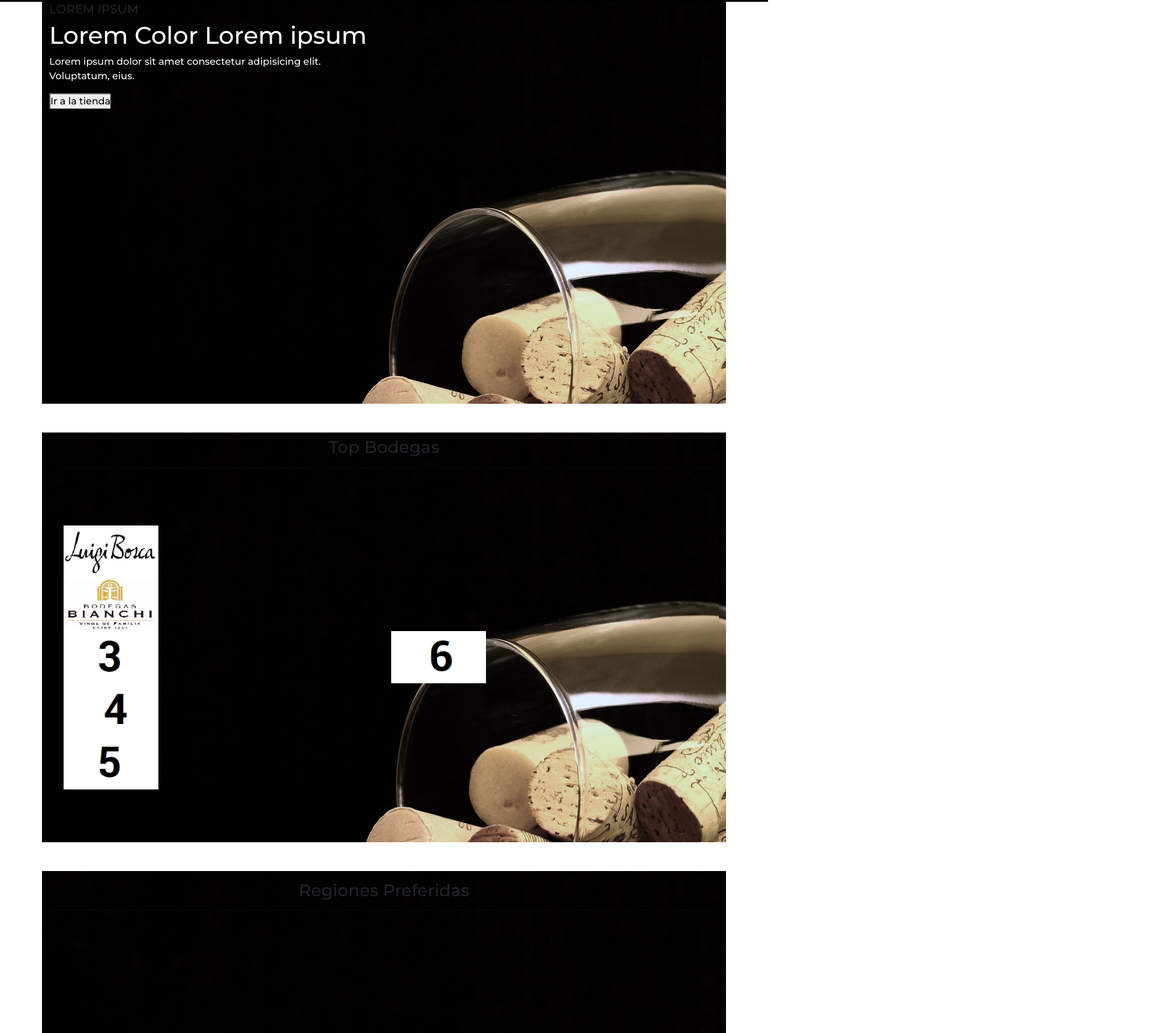
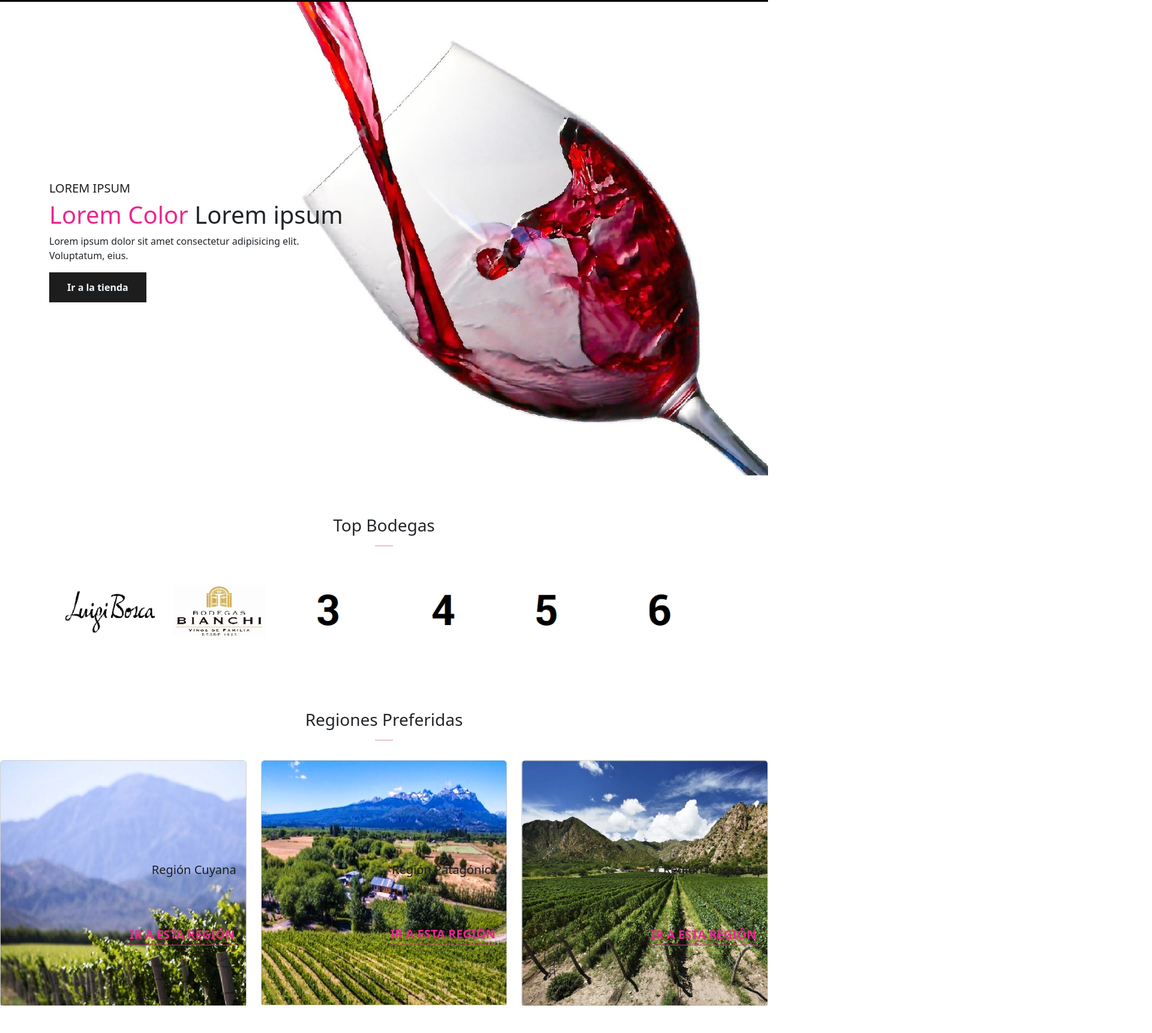
Before and after one commit to AlejoVallsCura/VineyArg-2.0, a plain HTML site: page index.html in a window 1280 px wide. Shown: the part 77-1799 px from the top of the page at 60% size, 1920 px wide, since content can reach past the window. Drawn offline with nearby package versions, Linux system fonts and the light colour scheme.

Commit message:
modificacion style.css

```diff
--- a/css/style.css
+++ b/css/style.css
@@ -1,176 +1,289 @@
+@import url('https://fonts.googleapis.com/css2?family=Montserrat:wght@500;700&display=swap');
+
 * {
     margin: 0;
     padding: 0;
     box-sizing: border-box;
+}
+
+body {
     font-family: 'Montserrat', sans-serif;
 }
 
+h1 {
+    font-size: 2.5rem;
+    font-weight: 700;
+}
+
+h2 {
+    font-size: 1.8rem;
+    font-weight: 600;
+}
+
+h3 {
+    font-size: 1.4rem;
+    font-weight: 800;
+}
+
+h4 {
+    font-size: 1.1rem;
+    font-weight: 600;
+}
+
+h5 {
+    font-size: 1rem;
+    font-weight: 400;
+    color: #1d1d1d;
+}
+
+h6 {
+    color: #fefefe;
+}
+
+button {
+    font-size: 0.8rem;
+    font-weight: 700;
+    outline: none;
+    border: none;
+    background-color: #1d1d1d;
+    color: aliceblue;
+    padding: 13px 30px;
+    cursor: pointer;
+    text-transform: uppercase;
+    transition: 0.3s ease;
+}
+
+button:hover {
+    background-color: #EC268F;
+}
+
+hr {
+    width: 30px;
+    height: 2px;
+    background-color: #EC268F;
+}
+
+.estrella {
+    padding: 10px 0;
+}
+
+.estrella i {
+    font-size: 0.8rem;
+    color: goldenrod;
+}
 
 /*-----------NAVBAR-----------*/
 
- .etiqueta__nav{
+.etiqueta__nav {
     position: sticky;
     top: 0;
     background-color: #000000;
     height: 80px;
     color: #fff;
- }
+}
 
- .nav__container{
+.nav__container {
     display: flex;
     height: 100%;
     width: 90%;
     margin: 0 auto;
     justify-content: space-between;
     align-items: center;
- }
+}
 
- .nav__logo{
+.nav__logo {
     font-size: 1.5em;
     font-weight: 900;
- }
+}
 
-.nav__ul{
+.nav__ul {
     display: grid;
     grid-auto-flow: column;
     gap: 3em;
 }
 
-.nav__item{
+.nav__item {
     display: inline-block;
     text-decoration: none;
     color: #fff;
     transition: all .8s ease;
 }
-.nav__item a{
+
+.nav__item a {
     transition: all .8s ease;
     text-decoration: none;
     color: #fff;
 }
-.nav__item:hover{
+
+.nav__item:hover {
     color: #e065a7;
 }
-.nav__item a:hover{
+
+.nav__item a:hover {
     color: #e065a7;
 }
 
 
-.nav__ul{
+.nav__ul {
 
     text-decoration: none;
 }
 
-.nav__label, .nav__input{
+.nav__label,
+.nav__input {
     display: none;
 
 }
 
 
-@media(max-width: 900px){
-    .nav__label{
+@media(max-width: 900px) {
+    .nav__label {
         display: block;
         cursor: pointer;
     }
-    .nav__ul{
+
+    .nav__ul {
         position: fixed;
         top: 80px;
         bottom: 0;
-        background:#000000;
+        background: #000000;
         width: 100%;
         left: 0;
         display: flex;
-        justify-content:center;
+        justify-content: center;
         flex-direction: column;
         align-items: center;
-        clip-path: circle(0.0% at 50% 50%);;
+        clip-path: circle(0.0% at 50% 50%);
+        ;
         transition: clip-path 1s ease-in-out;
     }
-    .nav__input:checked + .nav__ul{
+
+    .nav__input:checked+.nav__ul {
         clip-path: circle(100% at center);
     }
 }
 
 /*----------- FIN NAVBAR-----------*/
 
-
-
-
-
-
-
-
-
-/*-----------FIN HEADER-----------*/
-.container h1 {
-    text-decoration: none;
-    color: white;
-}
-
-.container p {
-    color: white;
-}
-
-.container a {
-    text-decoration: none;
-    color: white;
-}
-
-.container {
-    background-image: url(/imagenes/pexels-pixabay-36741.jpg);
-    min-height: 670px;
-    margin: auto;
-    padding-left: 25px;
-    padding-right: 25px;
-}
-
-.row {
-    height: 600px;
+#home {
+    background-image: url(../imagenes/wine-1543170_1920.jpg);
+    width: 100%;
+    height: 100vh;
+    background-size: cover;
+    background-position: top right;
     display: flex;
-    align-items: left;
+    flex-direction: column;
     justify-content: center;
-    flex-direction: column;
-    margin-left: 3rem;
-}
-
-.row-2 {
-    background: rgba(128, 128, 128, 0.24);
-    padding: 10px;
-    border-radius: 10px;
-    max-width: 500px;
+    align-items: flex-start;
 
 }
 
-.col {
-    display: flex;
-    justify-content: left;
-    align-items: center;
-    flex-wrap: wrap;
+#home span {
+    color: #EC268F;
 }
 
-.btn {
-    display: inline-block;
-    background: #EC268F;
-    color: white;
-    padding: 8px 30px;
-    margin: 10px 0;
-    border-radius: 10px;
+/* Regiones */
+
+.card img {
+    width: 100%;
+    height: 100%;
+    background-position: center center;
+    background-repeat: no-repeat;
+    background-size: cover;
+    position: relative;
 }
 
-.separador {
-    background-color: #EC268F;
+.card .card-body {
+    position: absolute;
     width: 100%;
-    height: 10px;
+    height: 100%;
+    top: 0;
+    left: 0;
 }
 
-/*-----------FIN HEADER-----------*/
+.card .card-body:hover {
+    cursor: pointer;
+    background-color: rgba(0, 0, 0, 0.705)
+}
 
+.card .card-body button {
+    display: inline-block;
+    font-size: 20px;
+    font-weight: 700;
+    color: #EC268F;
+    background: none;
+    text-transform: uppercase;
+    border-bottom: 1px solid #EC268F;
+    padding: 2.5px;
+    transform: translateY(70px);
+    transition: 0.3s ease;
+}
 
+.card .card-body button:hover {
+    color: #d8d8d8;
+    border-bottom: 1px solid #d8d8d8
+}
 
+.card:nth-child(1) .card-body {
+    display: flex;
+    justify-content: center;
+    flex-direction: column;
+    align-items: flex-end;
+    text-align: end;
+}
 
+/* Productos */
 
+.producto {
+    cursor: pointer;
+    margin-bottom: 2rem;
+}
 
+.producto img {
+    transition: 0.3s all;
+}
 
+.producto:hover img {
+    opacity: 0.7;
+}
 
+.producto .buy-btn {
+    background: #EC268F;
+    transform: translateY(20px);
+    opacity: 0;
+    transition: 0.3s all;
+}
+
+.producto:hover .buy-btn {
+    transform: translateY(0);
+    opacity: 1;
+}
+
+#banner {
+    background-image: url(../imagenes/fondovinoCorchos.jpg);
+    width: 100%;
+    height: 60vh;
+    background-size: cover;
+    background-position: top 70px right;
+    background-repeat: no-repeat;
+    background-attachment: fixed;
+    display: flex;
+    flex-direction: column;
+    justify-content: center;
+    align-items: flex-start;
+}
+
+#banner h4 {
+    color: #d8d8d8;
+}
+
+#banner h1 {
+    color: #ffffff;
+}
+
+#banner button {
+    background-color: #EC268F;
+}
 
 /*-----------FOOTER----------*/
 
```
